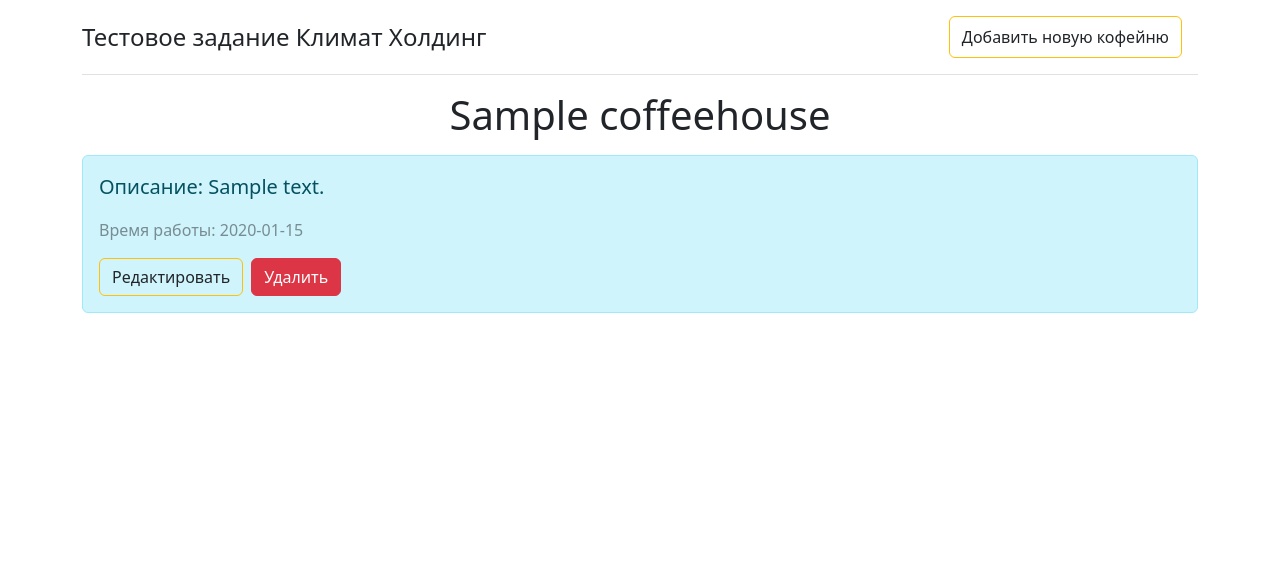
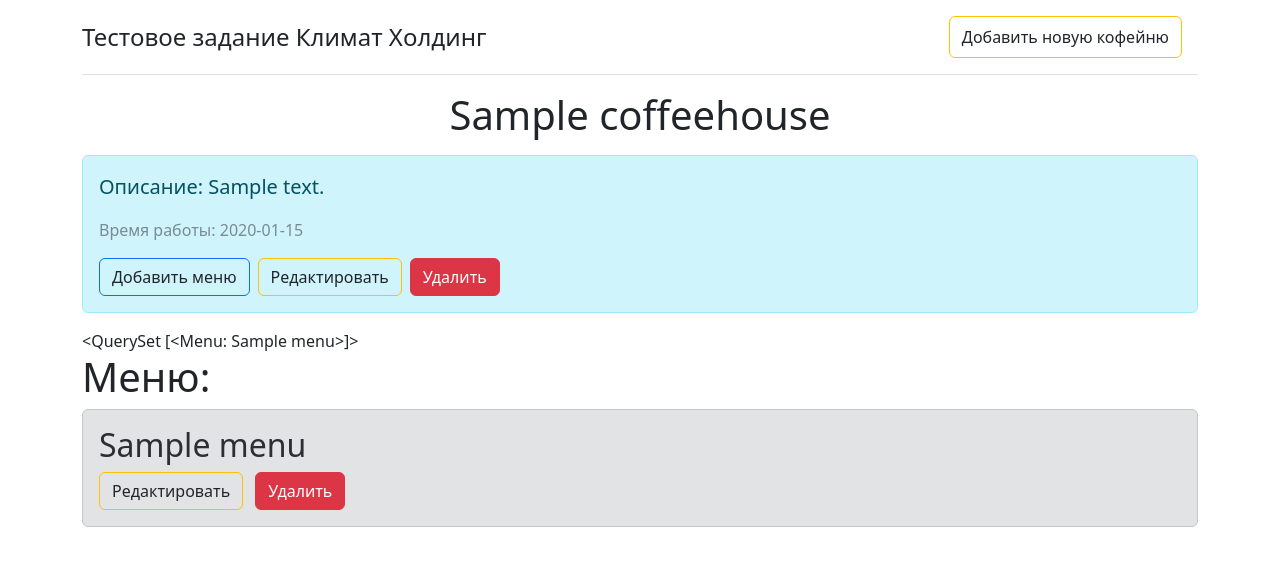
Before and after one commit to BrianRicci/klimat-holding-test, a Django app: template templates/cafe/details.html in a window 1280 px wide. Shown: the top 566 px of the page. Run offline with Django 5.2, Linux system fonts and the light colour scheme; the template is opened without the code that fills it: values that come from a table or form of the project are taken from there, others are empty; tables that the repository leaves empty hold one stand-in row (values such as "Sample post").

Commit message:
start menu logic

```diff
--- a/cafe/views.py
+++ b/cafe/views.py
@@ -13,8 +13,11 @@ def coffee_house_list(request):
 def coffee_house_details(request, coffee_house_slug):
     """Подробнее о кофейне"""
     coffee_house = get_object_or_404(CoffeeHouse, slug=coffee_house_slug)
+    # Список меню, которые имеет кофейня
+    menu_list = coffee_house.menus.all()
     return render(request, 'cafe/details.html',
-                  {'coffee_house': coffee_house})
+                  {'coffee_house': coffee_house,
+                   'menu_list': menu_list})
 
 
 def coffee_house_add(request):
--- a/menu/models.py
+++ b/menu/models.py
@@ -6,12 +6,12 @@ class Menu(models.Model):
     """Меню кофейни"""
     coffee_house = models.ForeignKey('cafe.CoffeeHouse',
                                      on_delete=models.CASCADE,
-                                     related_name='menu')
+                                     related_name='menus')
     name = models.CharField(max_length=64, unique=True)
     slug = models.SlugField(max_length=128, unique=True)
 
     class Meta:
-        ordering = ['-name']
+        ordering = ['name']
 
     def __str__(self) -> str:
         return self.name
@@ -42,7 +42,7 @@ class MenuItem(models.Model):
                                     choices=MeasureUnit.choices)
 
     class Meta:
-        ordering = ['-name']
+        ordering = ['name']
 
     def __str__(self) -> str:
         return self.name
--- a/templates/cafe/details.html
+++ b/templates/cafe/details.html
@@ -12,9 +12,22 @@
     <p class="fs-5">Описание: {{ coffee_house.description }}</p>
     <p class="text-body-tertiary">Время работы: {{ coffee_house.work_time }}</p>
     <div class="d-flex flex-row">
+        <a class="text-dark btn btn-outline-primary me-2" href="{% url 'menu:menu_add' coffee_house_slug=coffee_house.slug %}">Добавить меню</a>
         <a class="text-dark btn btn-outline-warning me-2" href="{% url 'cafe:coffee_house_edit' coffee_house_slug=coffee_house.slug %}">Редактировать</a>
         <a class="text-white btn btn-danger" href="">Удалить</a>
     </div>
 </div>
+{{ menu_list }}
+
+{% if menu_list %}
+<h1>Меню:</h1>
+{% for menu in menu_list %}
+<div class="alert alert-secondary" role="alert">
+    <h2>{{ menu.name }}</h2>
+    <a class="text-dark btn btn-outline-warning me-2" href="">Редактировать</a>
+    <a class="text-white btn btn-danger" href="">Удалить</a>
+</div>
+    {% endfor %}
+{% endif %}
 
 {% endblock %}
```
Also changed, not shown: menu/forms.py (added, +14 -0 lines), menu/views.py (+19 -5 lines), templates/menu/add.html (added, +14 -0 lines), cafe/migrations/0004_alter_coffeehouse_description.py (added), menu/migrations/0004_alter_menu_coffee_house.py (added), menu/migrations/0005_alter_menu_options_alter_menuitem_options.py (added).
